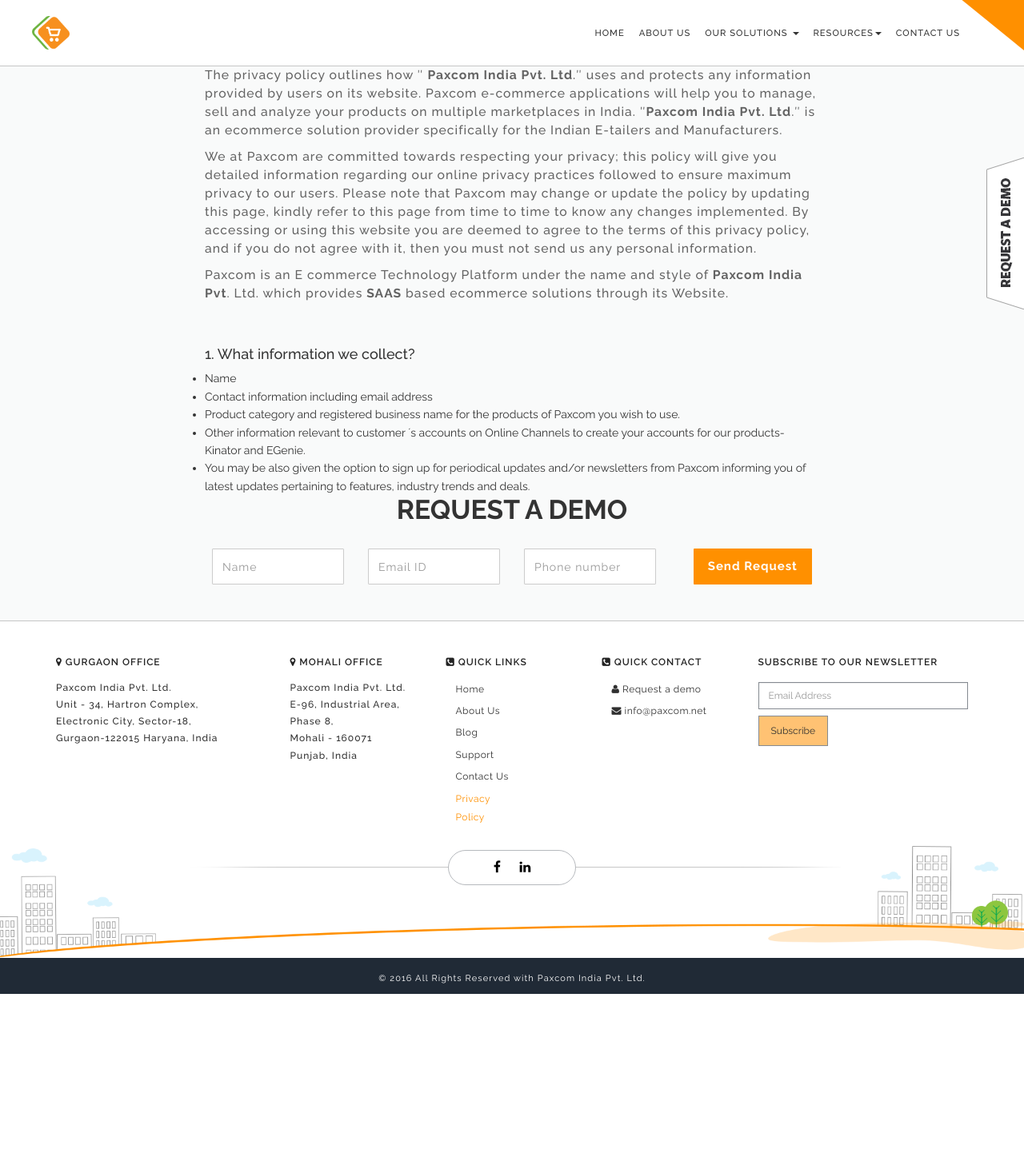
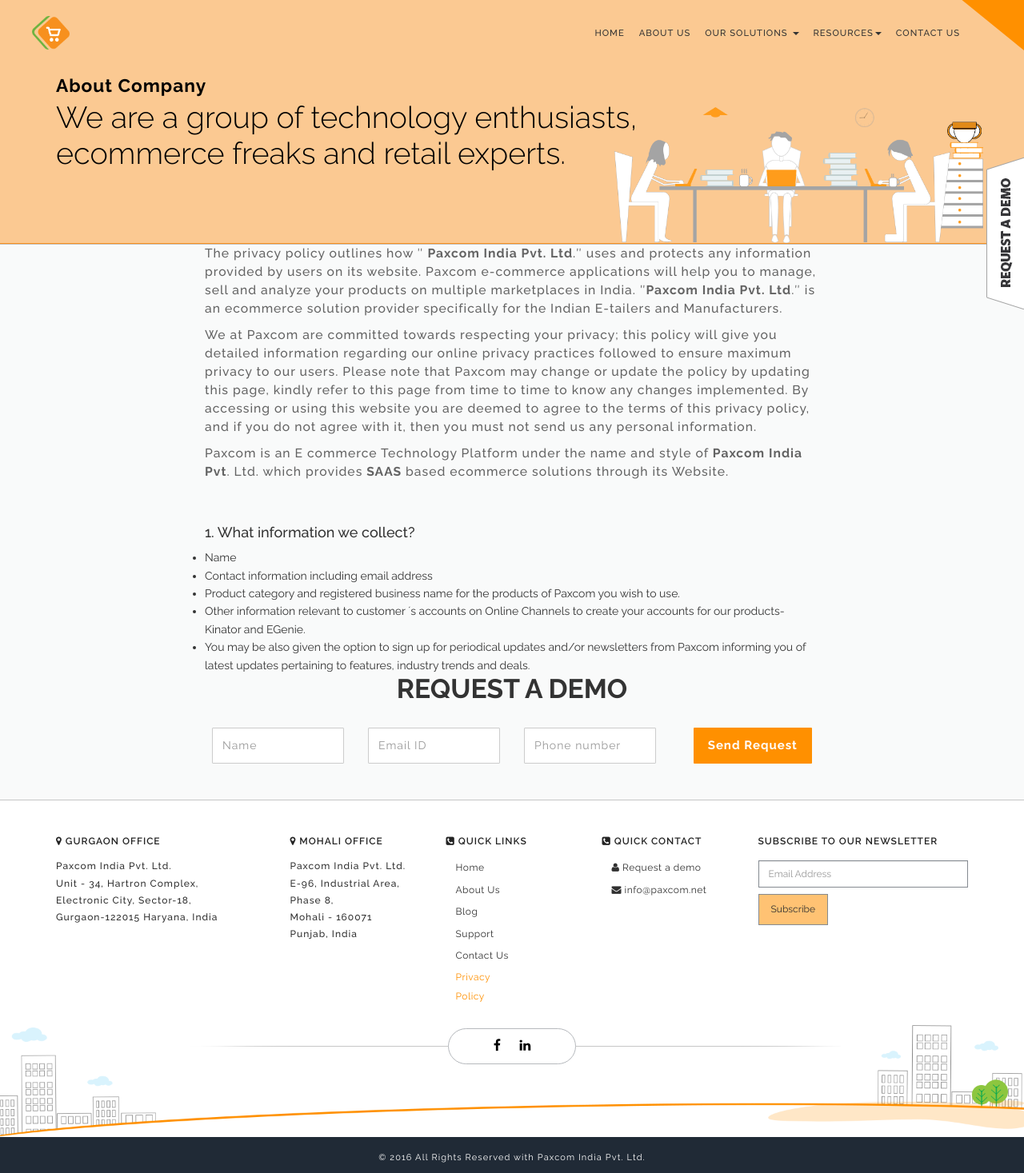
Before and after one commit to paxcom/paxcom.github.io, a Jekyll site: the page built from privacy_policy.md, in a window 1280 px wide. Shown: the whole page at 80% size. Built offline with Jekyll 4.4.1, drawn with Linux system fonts in a browser that asks for light colours; comment, search, counter and statistics services are not loaded; before the commit the page ends 1243 px from its top, so only the background shows below that.

Commit message:
file edit

```diff
--- a/privacy_policy.md
+++ b/privacy_policy.md
@@ -1,7 +1,8 @@
 ---
 layout: default
 ---
-<div class="clearfix"></div>
+{% include inner-header-about.html %}
+
 <style>
 .why_sec_cont {
 	width: 100%;
```
